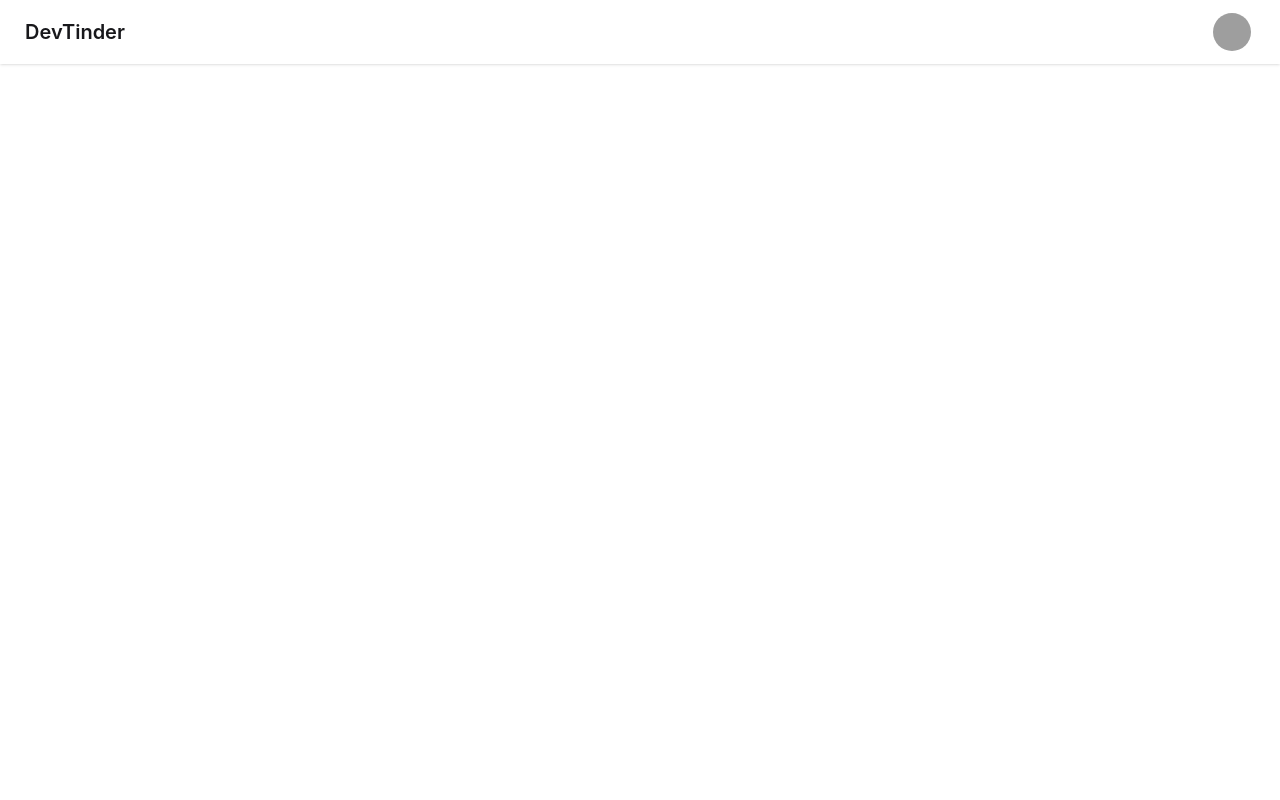
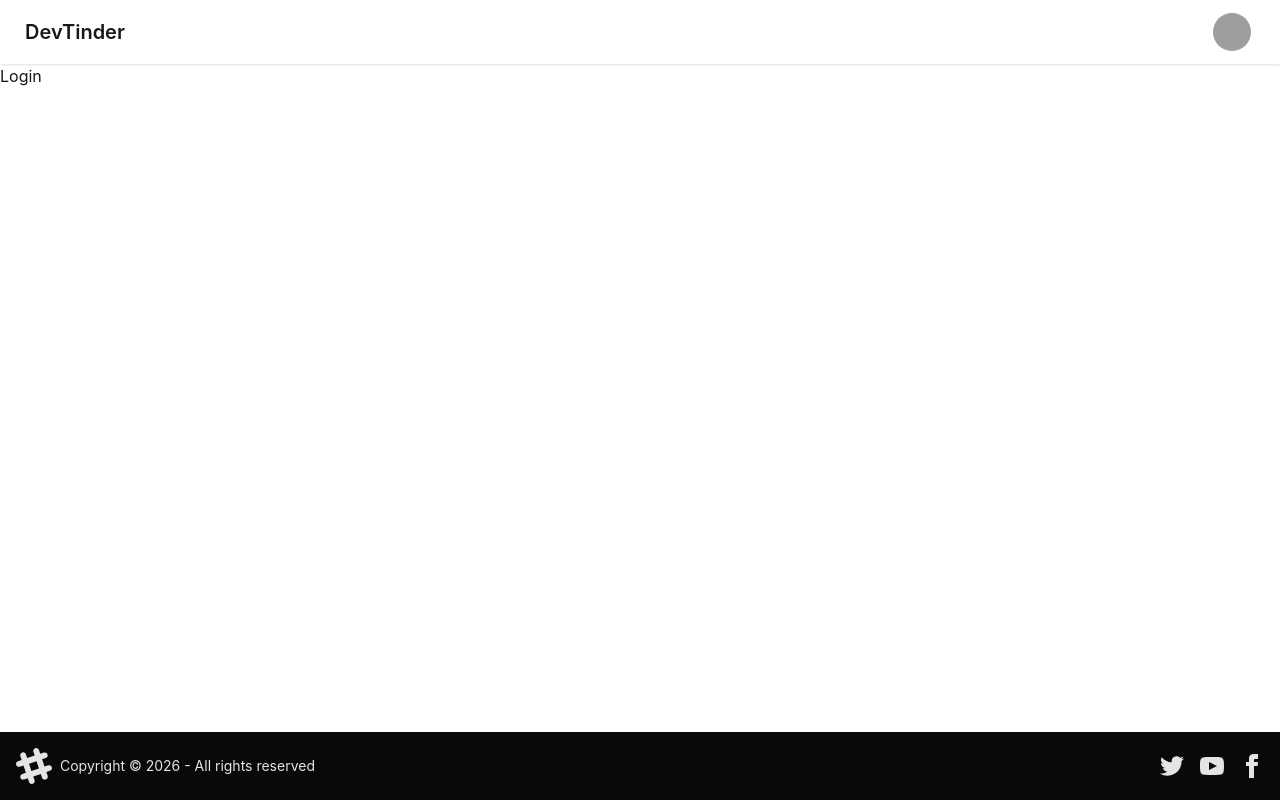
Before and after one commit to shubham6912/DevNetworkUI, a React (Vite) app in the folder devtinder-ui/: page /login in a window 1280 px wide. Built offline with nearby package versions, Linux system fonts and the light colour scheme; grey boxes are pictures that could not be loaded.

Commit message:
Added more UI

```diff
--- a/devtinder-ui/package.json
+++ b/devtinder-ui/package.json
@@ -13,6 +13,7 @@
     "@tailwindcss/vite": "^4.3.0",
     "react": "^19.2.6",
     "react-dom": "^19.2.6",
+    "react-router-dom": "^7.16.0",
     "tailwindcss": "^4.3.0"
   },
   "devDependencies": {
--- a/devtinder-ui/src/App.tsx
+++ b/devtinder-ui/src/App.tsx
@@ -1,49 +1,21 @@
+import { BrowserRouter, Routes ,Route } from "react-router-dom";
+import Body from "./Body";
+import Navbar from "./Navbar";
+
+import Login from "./Login";
+import Profile from "./Profile";
+
 function App() {
   return (
     <>
-      <div className="navbar bg-base-100 shadow-sm">
-        <div className="flex-1">
-          <a className="btn btn-ghost text-xl">DevTinder</a>
-        </div>
-
-        <div className="flex gap-2">
-
-          <div className="dropdown dropdown-end mx-5">
-            <div
-              tabIndex={0}
-              role="button"
-              className="btn btn-ghost btn-circle avatar"
-            >
-              <div className="w-10 rounded-full">
-                <img
-                  alt="Profile"
-                  src="https://img.daisyui.com/images/stock/photo-1534528741775-53994a69daeb.webp"
-                />
-              </div>
-            </div>
-
-            <ul
-              tabIndex={0}
-              className="menu menu-sm dropdown-content bg-base-100 rounded-box z-1 mt-3 w-52 p-2 shadow"
-            >
-              <li>
-                <a className="justify-between">
-                  Profile
-                  <span className="badge">New</span>
-                </a>
-              </li>
-
-              <li>
-                <a>Settings</a>
-              </li>
-
-              <li>
-                <a>Logout</a>
-              </li>
-            </ul>
-          </div>
-        </div>
-      </div>
+    <BrowserRouter basename="/">
+      <Routes>
+        <Route path="/" element ={ <Body/>}>
+          <Route path="/login" element={ <Login/>}  />
+          <Route path="/profile" element={ <Profile/>}  />
+        </Route>
+      </Routes>
+    </BrowserRouter>
     </>
   );
 }
--- /dev/null
+++ b/devtinder-ui/src/Body.jsx
@@ -0,0 +1,16 @@
+import React from 'react'
+import Navbar from './Navbar'
+import { Outlet } from 'react-router-dom'
+import Footer from './Footer'
+
+const Body = () => {
+  return (
+    <div>
+    <Navbar/>
+    <Outlet/>
+    <Footer/>
+    </div>
+  )
+}
+
+export default Body
--- /dev/null
+++ b/devtinder-ui/src/Footer.jsx
@@ -0,0 +1,65 @@
+import React from "react";
+
+const Footer = () => {
+  return (
+    <footer className="footer sm:footer-horizontal bg-neutral text-neutral-content items-center p-4 fixed bottom-0">
+      <aside className="grid-flow-col items-center">
+        <svg
+          width="36"
+          height="36"
+          viewBox="0 0 24 24"
+          xmlns="http://www.w3.org/2000/svg"
+          fillRule="evenodd"
+          clipRule="evenodd"
+          className="fill-current"
+        >
+          <path d="M22.672 15.226l-2.432.811.841 2.515c.33 1.019-.209 2.127-1.23 2.456-1.15.325-2.148-.321-2.463-1.226l-.84-2.518-5.013 1.677.84 2.517c.391 1.203-.434 2.542-1.831 2.542-.88 0-1.601-.564-1.86-1.314l-.842-2.516-2.431.809c-1.135.328-2.145-.317-2.463-1.229-.329-1.018.211-2.127 1.231-2.456l2.432-.809-1.621-4.823-2.432.808c-1.355.384-2.558-.59-2.558-1.839 0-.817.509-1.582 1.327-1.846l2.433-.809-.842-2.515c-.33-1.02.211-2.129 1.232-2.458 1.02-.329 2.13.209 2.461 1.229l.842 2.515 5.011-1.677-.839-2.517c-.403-1.238.484-2.553 1.843-2.553.819 0 1.585.509 1.85 1.326l.841 2.517 2.431-.81c1.02-.33 2.131.211 2.461 1.229.332 1.018-.21 2.126-1.23 2.456l-2.433.809 1.622 4.823 2.433-.809c1.242-.401 2.557.484 2.557 1.838 0 .819-.51 1.583-1.328 1.847m-8.992-6.428l-5.01 1.675 1.619 4.828 5.011-1.674-1.62-4.829z"></path>
+        </svg>
+
+        <p>
+          Copyright © {new Date().getFullYear()} - All rights reserved
+        </p>
+      </aside>
+
+      <nav className="grid-flow-col gap-4 md:place-self-center md:justify-self-end">
+        <a>
+          <svg
+            xmlns="http://www.w3.org/2000/svg"
+            width="24"
+            height="24"
+            viewBox="0 0 24 24"
+            className="fill-current"
+          >
+            <path d="M24 4.557c-.883.392-1.832.656-2.828.775 1.017-.609 1.798-1.574 2.165-2.724-.951.564-2.005.974-3.127 1.195-.897-.957-2.178-1.555-3.594-1.555-3.179 0-5.515 2.966-4.797 6.045-4.091-.205-7.719-2.165-10.148-5.144-1.29 2.213-.669 5.108 1.523 6.574-.806-.026-1.566-.247-2.229-.616-.054 2.281 1.581 4.415 3.949 4.89-.693.188-1.452.232-2.224.084.626 1.956 2.444 3.379 4.6 3.419-2.07 1.623-4.678 2.348-7.29 2.04 2.179 1.397 4.768 2.212 7.548 2.212 9.142 0 14.307-7.721 13.995-14.646.962-.695 1.797-1.562 2.457-2.549z"></path>
+          </svg>
+        </a>
+
+        <a>
+          <svg
+            xmlns="http://www.w3.org/2000/svg"
+            width="24"
+            height="24"
+            viewBox="0 0 24 24"
+            className="fill-current"
+          >
+            <path d="M19.615 3.184c-3.604-.246-11.631-.245-15.23 0-3.897.266-4.356 2.62-4.385 8.816.029 6.185.484 8.549 4.385 8.816 3.6.245 11.626.246 15.23 0 3.897-.266 4.356-2.62 4.385-8.816-.029-6.185-.484-8.549-4.385-8.816zm-10.615 12.816v-8l8 3.993-8 4.007z"></path>
+          </svg>
+        </a>
+
+        <a>
+          <svg
+            xmlns="http://www.w3.org/2000/svg"
+            width="24"
+            height="24"
+            viewBox="0 0 24 24"
+            className="fill-current"
+          >
+            <path d="M9 8h-3v4h3v12h5v-12h3.642l.358-4h-4v-1.667c0-.955.192-1.333 1.115-1.333h2.885v-5h-3.808c-3.596 0-5.192 1.583-5.192 4.615v3.385z"></path>
+          </svg>
+        </a>
+      </nav>
+    </footer>
+  );
+};
+
+export default Footer;
--- /dev/null
+++ b/devtinder-ui/src/Login.jsx
@@ -0,0 +1,9 @@
+import React from 'react'
+
+const Login = () => {
+  return (
+    <div>Login</div>
+  )
+}
+
+export default Login
--- /dev/null
+++ b/devtinder-ui/src/Navbar.jsx
@@ -0,0 +1,52 @@
+
+import React from 'react'
+
+const Navbar = () => {
+  return (
+    <div className="navbar bg-base-100 shadow-sm">
+        <div className="flex-1">
+          <a className="btn btn-ghost text-xl">DevTinder</a>
+        </div>
+
+        <div className="flex gap-2">
+
+          <div className="dropdown dropdown-end mx-5">
+            <div
+              tabIndex={0}
+              role="button"
+              className="btn btn-ghost btn-circle avatar"
+            >
+              <div className="w-10 rounded-full">
+                <img
+                  alt="Profile"
+                  src="https://img.daisyui.com/images/stock/photo-1534528741775-53994a69daeb.webp"
+                />
+              </div>
+            </div>
+
+            <ul
+              tabIndex={0}
+              className="menu menu-sm dropdown-content bg-base-100 rounded-box z-1 mt-3 w-52 p-2 shadow"
+            >
+              <li>
+                <a className="justify-between">
+                  Profile
+                  <span className="badge">New</span>
+                </a>
+              </li>
+
+              <li>
+                <a>Settings</a>
+              </li>
+
+              <li>
+                <a>Logout</a>
+              </li>
+            </ul>
+          </div>
+        </div>
+      </div>
+  )
+}
+
+export default Navbar
--- /dev/null
+++ b/devtinder-ui/src/Profile.jsx
@@ -0,0 +1,9 @@
+import React from 'react'
+
+const Profile = () => {
+  return (
+    <div>Profile</div>
+  )
+}
+
+export default Profile
```
Also changed, not shown: 1 other file (tests, documents, lock files or other folders).
